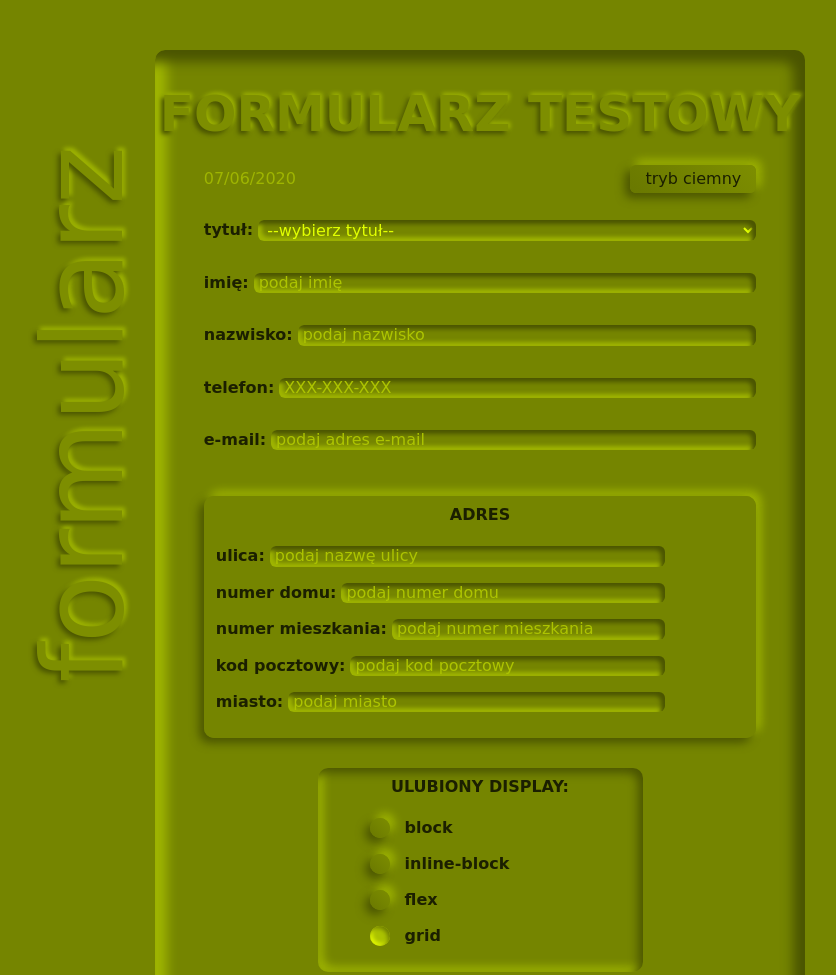
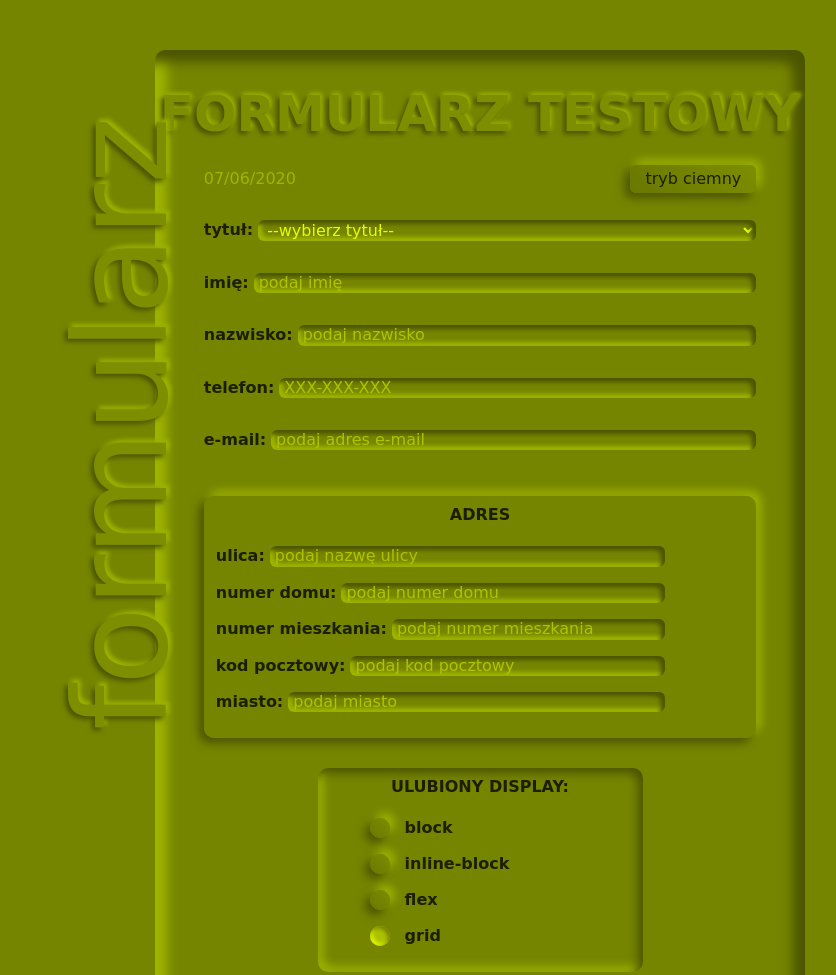
Before and after one commit to dorotapindur/forms-practice, a website: page index.html in a window 1280 px wide. Shown: the top 975 px of the page, without its empty margins (160-996 px from the left). Drawn offline with nearby package versions, Linux system fonts and the light colour scheme; files that its build step writes are made by us from their sources; a web font is replaced by a local one.

Commit message:
another font-size change

```diff
--- a/style.scss
+++ b/style.scss
@@ -58,7 +58,7 @@ main {
 
 .embellishment {
   color: var(--custom-color);
-  font-size: 7em;
+  font-size: 8em;
   text-align: center;
   position: absolute;
   @media (max-width: 900px) {
```
